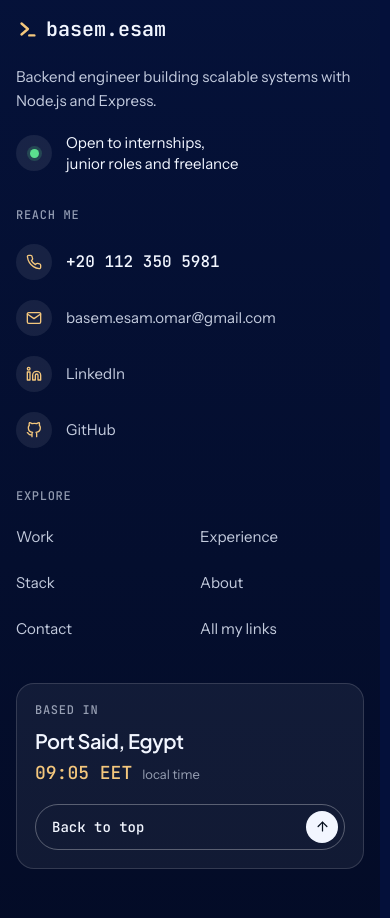
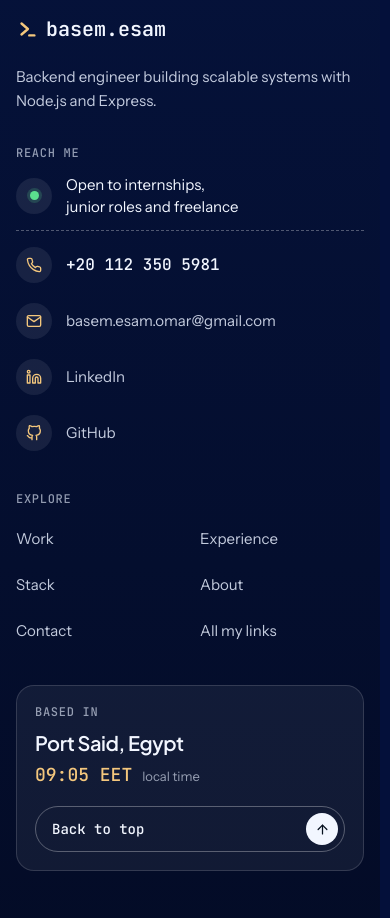
Before and after one commit to Basem3sam/portfolio, a Next.js app: page /en/work/trosc in a window 390 px wide. Shown: the part 5060-5978 px from the top of the page. Built offline with nearby package versions, Linux system fonts and the light colour scheme.

Commit message:
Refactor Footer component: enhance availability display with improved structure and styling

```diff
--- a/components/layout/Footer.css
+++ b/components/layout/Footer.css
@@ -90,17 +90,19 @@
   color: var(--c-light-text);
 }
 
-/* Availability: sits under the brand line as one more tile row, the same 36px
-   circle tile the contact rows use (green light instead of an icon). No card,
-   no shadow, no new shapes, so it follows the brand block at every width and
-   in both directions. */
+/* Availability: the first row of the Reach column. It reuses the contact
+   rows' 36px circle tile (green light instead of an icon) and sits above them
+   with a dashed rule, the hero ticket's stub line. No card, no new shapes, so
+   it follows the column at every width and in both directions. */
 .fa-row {
   display: flex;
   align-items: center;
   gap: 14px;
-  max-width: 34ch;
+  width: 100%;
   min-height: 44px;
-  margin: 4px 0 0;
+  margin: 0 0 8px;
+  padding-bottom: 12px;
+  border-bottom: 1px dashed var(--c-rule-strong);
   font-size: 0.9375rem;
   line-height: 1.45;
   color: var(--c-dark-text);
@@ -617,6 +619,11 @@
     min-height: 52px;
   }
 
+  .fa-row {
+    min-height: 52px;
+    margin-bottom: 4px;
+  }
+
   .ft-rc a:not(.ft-up)::after,
   .ft-ex a::after {
     display: none;
--- a/components/layout/Footer.tsx
+++ b/components/layout/Footer.tsx
@@ -56,12 +56,6 @@ export default function Footer({ locale = "en" }: FooterProps) {
               <span>basem.esam</span>
             </SectionLink>
             <p className="ft-line">{footer.line}</p>
-            <p className="fa-row" role="note">
-              <span className="fa-tile" aria-hidden="true">
-                <i className="fa-dot"></i>
-              </span>
-              <span className="fa-txt">{footer.avail}</span>
-            </p>
           </div>
 
           <nav className="ft-col ft-ex" aria-label={footer.navLabel}>
@@ -78,6 +72,12 @@ export default function Footer({ locale = "en" }: FooterProps) {
 
           <div className="ft-col ft-rc">
             <p className="lbl">{footer.reachLabel}</p>
+            <p className="fa-row" role="note">
+              <span className="fa-tile" aria-hidden="true">
+                <i className="fa-dot"></i>
+              </span>
+              <span className="fa-txt">{footer.avail}</span>
+            </p>
             <a className="tel" href={PHONE_TEL}>
               <Icon name="phone" className="size-4" />
               <span dir="ltr">{PHONE_DISPLAY}</span>
```
